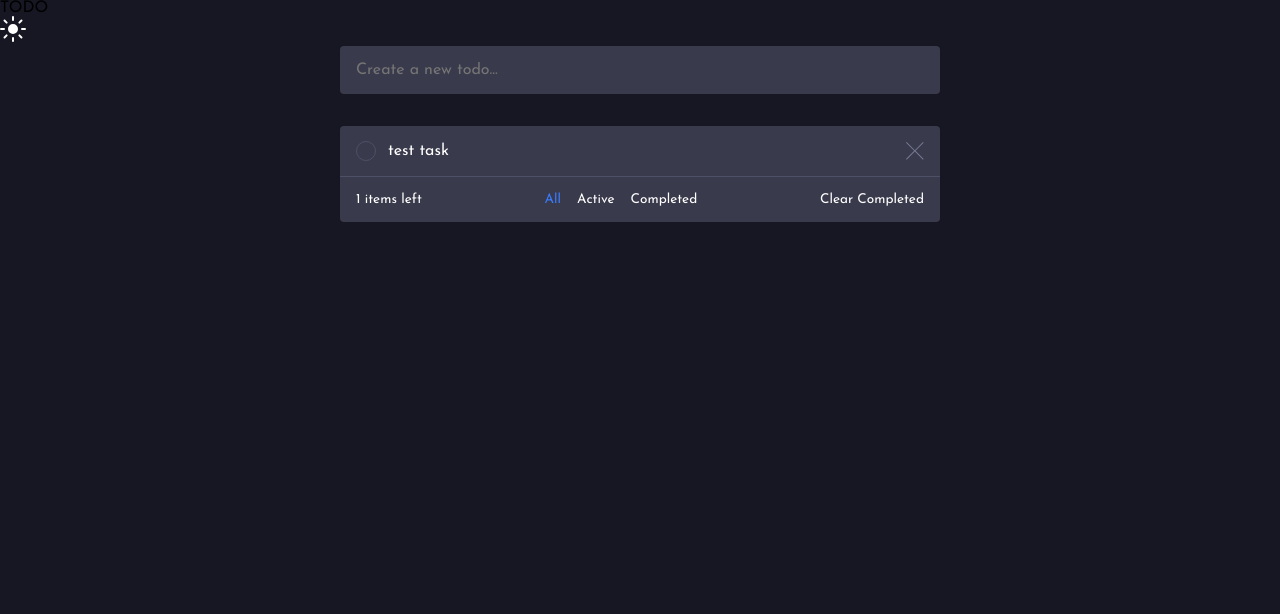
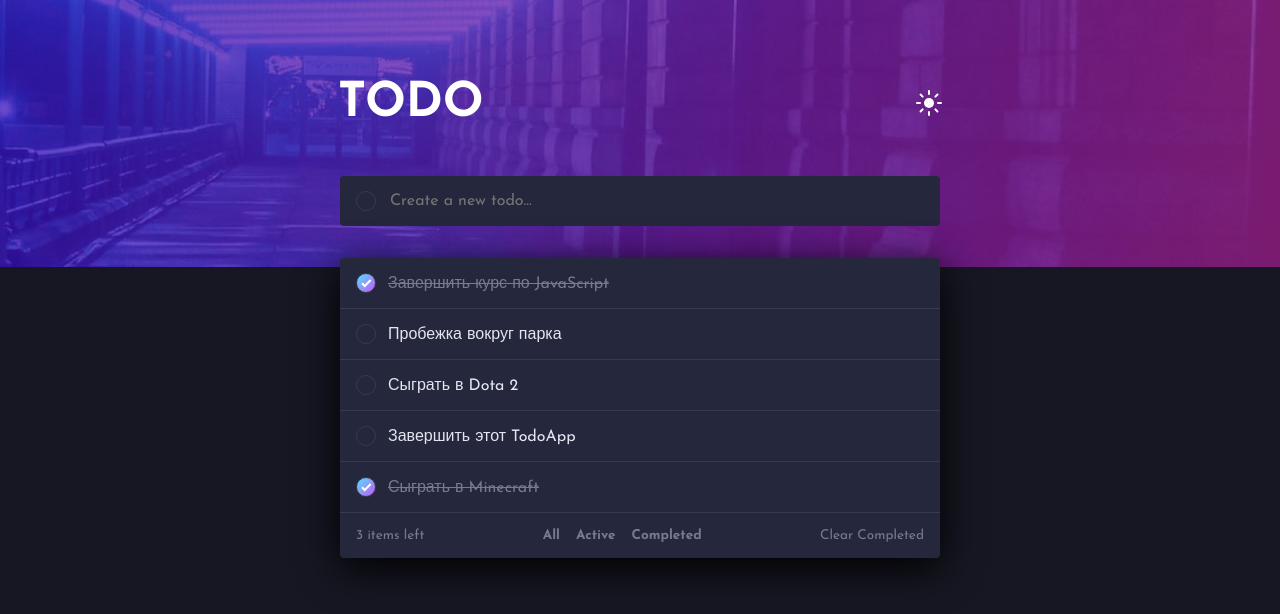
Before and after one commit to nesa402610/todo-app, a React (Create React App) app: page / in a window 1280 px wide. Shown: the top 614 px of the page. Built offline with nearby package versions, Linux system fonts and the light colour scheme.

Commit message:
Большой декомпоз, изменено добавление таски (сразу можно статус поставить), стили дипилил

```diff
--- a/src/DarkTheme.css
+++ b/src/DarkTheme.css
@@ -1,8 +1,9 @@
 @import url('https://fonts.googleapis.com/css2?family=Josefin+Sans:wght@400;700&display=swap');
 
-.todoapp_clear, .todoapp__sorting--item {
+.todoapp_clear, .todoapp__sorting--item, .todoapp__clear {
     cursor: pointer;
 }
+
 :root {
     --BrightBlue: hsl(220, 98%, 61%);
     --VeryDarkBlue: hsl(235, 21%, 11%);
@@ -25,7 +26,30 @@ body {
     margin: 0;
     padding: 0;
 }
-
+body::before {
+    content: '';
+    background: url(img/bg-desktop-dark.jpg);
+    width: 100%;
+    height: 100%;
+    display: flex;
+    background-size: contain;
+    position: absolute;
+    background-repeat: no-repeat;
+    z-index: -1;
+    top: 0;
+    left: 0;
+}
+header {
+    display: flex;
+    justify-content: space-between;
+    padding: 3rem;
+    font-size: 3rem;
+    color: #fff;
+    font-weight: bold;
+    width: 700px;
+    margin: auto;
+    margin-top: 2rem;
+}
 .container {
     width: 1440px;
 }
@@ -42,61 +66,100 @@ body {
 }
 
 .todoapp__input {
-    background-color: var(--VeryDarkGrayishBlueDark);
+    background-color: var(--VeryDarkDesaturatedBlue);
     border-radius: 4px;
     margin-bottom: 2rem;
+    display: flex;
+    align-items: center;
+    padding: 1rem;
 }
+
 .todoapp__content {
     border-radius: 4px;
-    background-color: var(--VeryDarkGrayishBlueDark);
-}
+    background-color: var(--VeryDarkDesaturatedBlue);
+    box-shadow: 0 10px 42px 0 black;}
+
 .todoapp__task {
     display: flex;
     justify-content: space-between;
     align-items: center;
-    border-bottom: 1px solid var(--VeryDarkGrayishBlue);
+    border-bottom: 1px solid var(--VeryDarkGrayishBlueDark);
     padding: 1rem;
 }
 
 .todoapp__task__state {
+    display: flex;
+    justify-content: center;
+    align-items: center;
     width: 20px;
     height: 20px;
     position: absolute;
     border-radius: 50%;
-    border: 1px solid var(--VeryDarkGrayishBlue);
+    border: 1px solid var(--VeryDarkGrayishBlueDark);
 }
+.todoapp__task__state:hover {
+    -moz-border-image: var(--CheckBackground);
+}
+
+.todoapp__task__name.completed {
+    text-decoration: line-through;
+    color: var(--DarkGrayishBlue);
+}
+
 .todoapp__task__state.completed {
     background: var(--CheckBackground);
 }
+
 .todoapp__task__name {
     margin-left: 2rem;
     width: 100%;
+    color: var(--LightGrayishBlueHover);
 }
-.todoapp__task__delete {
+
+.todoapp__task:hover > .todoapp__task__delete {
     display: flex;
 }
+
+.todoapp__task__delete {
+    display: none;
+    cursor: pointer;
+}
+
 .todoapp__task__delete path {
     fill: var(--DarkGrayishBlue);
 }
+
 .todoapp__info {
     display: flex;
     justify-content: space-between;
     padding: 1rem;
     font-size: .85rem;
 }
+
 .todoapp__sorting {
     display: flex;
     gap: 1rem;
+    font-weight: bold;
 }
+
 .todoapp__sorting--item.active {
     color: var(--BrightBlue);
 }
+
+.todoapp__info {
+    color: var(--DarkGrayishBlue);
+}
+.todoapp_clear:hover, .todoapp__sorting--item:hover {
+    color: white;
+}
+
 input {
     outline: none;
     border: none;
     background-color: transparent;
-    padding: 1rem;
     font: inherit;
+    margin-left: 2rem;
     color: white;
     width: 100%;
+    caret-color: var(--BrightBlue);
 }
--- a/src/componets/TodoApp.jsx
+++ b/src/componets/TodoApp.jsx
@@ -1,16 +1,28 @@
 import React, {useEffect, useMemo, useState} from 'react';
 import TodoItem from "./todoItem";
+import SortSelectors from "./sortSelectors";
+import check from "../img/icon-check.svg";
 
 const TodoApp = () => {
-    const [task, setTask] = useState('');
-    const [tasks, setTasks] = useState([{id: 1, name: 'test task', isCompleted: false}]);
+    //Стейты одной таски и массив тасков
+    const [task, setTask] = useState({id: '', name: '', isCompleted: false});
+    const [tasks, setTasks] = useState([
+        {id: 1, name: 'Завершить курс по JavaScript', isCompleted: true},
+        {id: 2, name: 'Пробежка вокруг парка', isCompleted: false},
+        {id: 3, name: 'Сыграть в Dota 2', isCompleted: false},
+        {id: 4, name: 'Завершить этот TodoApp', isCompleted: false},
+        {id: 5, name: 'Сыграть в Minecraft', isCompleted: true},
+    ]);
+    //Невыполненные таски
     const [left, setLeft] = useState(0);
+    //Сортировка по...
     const [sortType, setSortType] = useState(null);
 
+    //Не шарю за юзмемо, но так лучше делать. Вывод сортированных и не сортированных здесь
     const sorted = useMemo(() => {
-        if (sortType === true) {
+        if (sortType === 'Completed') {
             return [...tasks].filter(t => t.isCompleted === true);
-        } else if (sortType === false) {
+        } else if (sortType === 'Active') {
             return [...tasks].filter(t => t.isCompleted === false);
         } else {
             return tasks;
@@ -19,8 +31,8 @@ const TodoApp = () => {
 
     const addTask = (e) => {
         if (e.key === 'Enter') {
-            setTasks([...tasks, {id: Date.now(), name: task, isCompleted: false}]);
-            setTask('');
+            setTasks([...tasks, {id: Date.now(), name: task.name, isCompleted: task.isCompleted}]);
+            setTask({id: '', name: '', isCompleted: false});
         }
     };
     const deleteTask = (task) => {
@@ -42,10 +54,18 @@ const TodoApp = () => {
     return (
         <div className={'todoapp'}>
             <div className="todoapp__input">
+                <div className={"todoapp__task__state" + (task.isCompleted ? ' completed' : '')}
+                     onClick={() => setTask({...task, isCompleted: !task.isCompleted})}
+                >
+                    {task.isCompleted ?
+                        <img src={check} alt=""/>
+                        : ''
+                    }
+                </div>
                 <input type="text"
                        placeholder={'Create a new todo...'}
-                       value={task}
-                       onChange={e => setTask(e.target.value)}
+                       value={task.name}
+                       onChange={e => setTask({...task, name: e.target.value})}
                        onKeyPress={e => addTask(e)}
                 />
             </div>
@@ -57,19 +77,9 @@ const TodoApp = () => {
                 </div>
                 <div className="todoapp__info">
                     <div className="todoapp__tasksleft">
-                        {left+ ' items left'}
+                        {left + ' items left'}
                     </div>
-                    <div className="todoapp__sorting">
-                        <div className={"todoapp__sorting--item" + (sortType === null ? ' active' : '')}
-                             onClick={() => setSortType(null)}>All
-                        </div>
-                        <div className={"todoapp__sorting--item" + (sortType === false ? ' active' : '')}
-                             onClick={() => setSortType(false)}>Active
-                        </div>
-                        <div className={"todoapp__sorting--item" + (sortType === true ? ' active' : '')}
-                             onClick={() => setSortType(true)}>Completed
-                        </div>
-                    </div>
+                    <SortSelectors sortType={sortType} setSortType={setSortType}/>
                     <div className="todoapp__clear" onClick={clearCompleted}>
                         Clear Completed
                     </div>
--- /dev/null
+++ b/src/componets/sortSelectors.jsx
@@ -0,0 +1,14 @@
+import React from 'react';
+import SortType from "./sortType";
+
+const SortSelectors = ({sortType, setSortType}) => {
+    return (
+        <div className="todoapp__sorting">
+            <SortType value={'All'} sortType={sortType} setSortType={setSortType}/>
+            <SortType value={'Active'} sortType={sortType} setSortType={setSortType}/>
+            <SortType value={'Completed'} sortType={sortType} setSortType={setSortType}/>
+        </div>
+    );
+};
+
+export default SortSelectors;
--- /dev/null
+++ b/src/componets/sortType.jsx
@@ -0,0 +1,12 @@
+import React from 'react';
+
+const SortType = ({value, sortType, setSortType}) => {
+    return (
+        <div className={"todoapp__sorting--item" + (sortType === value ? ' active' : '')}
+             onClick={() => setSortType(value)}>
+            {value}
+        </div>
+    );
+};
+
+export default SortType;
--- a/src/componets/todoItem.jsx
+++ b/src/componets/todoItem.jsx
@@ -1,5 +1,7 @@
 import React from 'react';
 import Delete from "./UI/delete";
+import check from '../img/icon-check.svg';
+
 
 const TodoItem = ({task, func}) => {
         const changeStatusHandler = (id) => {
@@ -12,8 +14,13 @@ const TodoItem = ({task, func}) => {
             <div className={'todoapp__task'}>
                 <div className={"todoapp__task__state" + (task.isCompleted ? ' completed' : '')}
                      onClick={() => changeStatusHandler(task.id)}
-                />
-                <div className="todoapp__task__name">
+                >
+                    {task.isCompleted ?
+                        <img src={check} alt=""/>
+                        : ''
+                    }
+                </div>
+                <div className={"todoapp__task__name" + (task.isCompleted ? ' completed' : '')}>
                     {task.name} {task.isCompleted}
                 </div>
                 <Delete task={task} remove={deleteTaskHandler}/>
```
